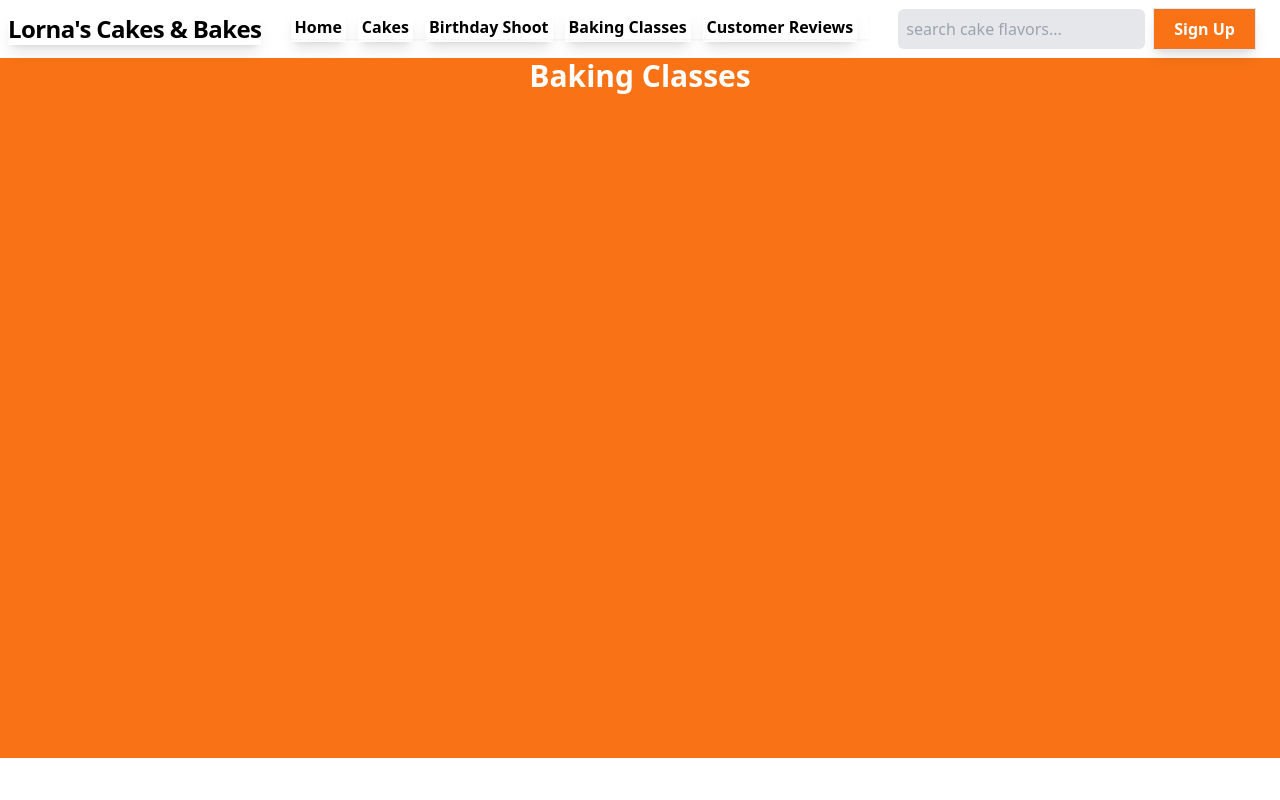
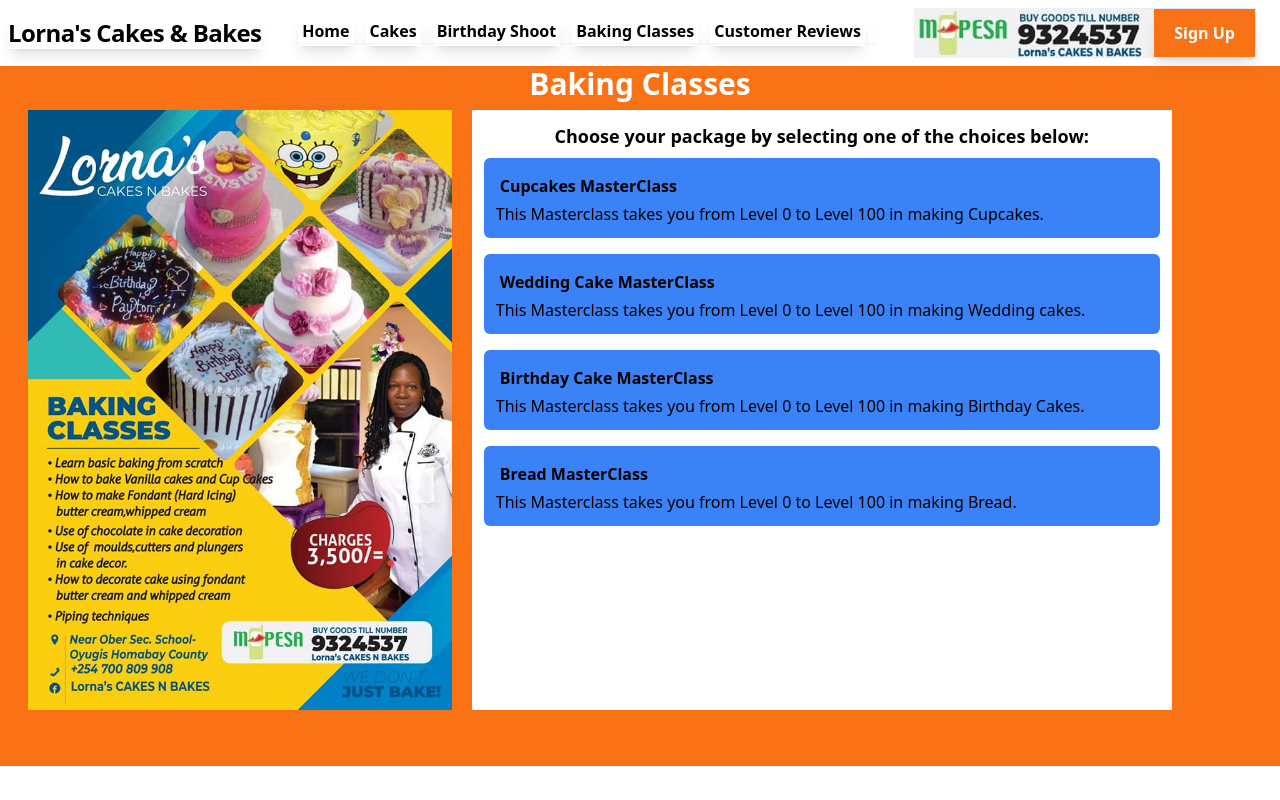
Before and after one commit to coderbenny/lornas-cakes-frontend, a React (Create React App) app: page /classes in a window 1280 px wide. Built offline with nearby package versions, Linux system fonts and the light colour scheme.

Commit message:
added the till number to the header, changed buy to  make order

```diff
--- a/src/components/BakingClasses.js
+++ b/src/components/BakingClasses.js
@@ -1,9 +1,29 @@
 import React from "react";
+import data from "../data/data";
 
-function BakingClasses() {
+function BakingClasses({ bakingClasses }) {
     return (
         <div className=" items-center align-center bg-orange-500 h-[700px]">
-            <h1 className="font-bold text-3xl text-center text-white">Baking Classes</h1>
+            <h1 className="font-bold text-3xl text-center rounded:md text-white mb-2">Baking Classes</h1>
+
+            <div className="flex">
+                <img src="./poster-baking.jpg" alt="poster" className="h-[600px] ml-7 mr-5 z-30" />
+
+                <div className="flex-column bg-white rounded:md w-[700px] mr-6 p-3">
+                    <h1 className="font-bold  text-lg mb-2 text-center">Choose your package by selecting one of the choices below:</h1>
+
+                    {data.bakingClasses.map((bakingclass) => (
+
+                        <div className="bg-blue-500 mb-4 rounded-md p-3 text-black">
+                            <h1 className="font-bold p-1">{bakingclass.title}</h1>
+                            <p className="">{bakingclass.description}</p>
+                        </div>
+
+                    ))}
+
+
+                </div>
+            </div>
         </div>
     )
 }
--- a/src/components/BirthdaySurprise.js
+++ b/src/components/BirthdaySurprise.js
@@ -6,6 +6,14 @@
         <div className=" items-center align-center bg-orange-500 h-[700px]">
             <h1 className="font-bold text-3xl text-center text-white">Birthday Surprise</h1>
             <SwipeCard/>
+
+<form className=" ">
+    <h1 className="">Book Service</h1>
+    <input type="text" placeholder="enter your name..."/>
+    <input type="text" placeholder="enter your phone number..."/>
+<button>Book</button>
+</form>
+
         </div>
     )
 }
--- a/src/components/CakeDetail.js
+++ b/src/components/CakeDetail.js
@@ -10,26 +10,40 @@
         return <div>Cake Not Found</div>
     }
 
+    function handleBuy(e){
+        e.preventDefault();
+        const formData = e.target
+        console.log(formData)
+    }
+
     return (
         <div className="items-center bg-orange-500 h-[700px] justify-center">
 
             <h1 className="font-bold text-3xl text-center text-white">Order Details</h1>
 
             <div className="flex justify-center">
+                    <form onSubmit={handleBuy}>
                 <div key={cake.id} className="flex flex-col mr-10 rounded-md mt-5 items-center bg-white p-3 w-[400px]">
                     <div className="mb-3">
                         <img src={cake.image_url} alt={cake.image_alt} className="h-full w-full" />
                     </div>
                     <h1 className="font-bold text-3xl">{cake.type}</h1>
                     <p className="mb-2 text-lg"><strong>Price:</strong> {cake.price}</p>
-                    <p className="mb-2 bg-gray-500 rounded-md text-white p-2">{cake.description}</p>
+                    <p className="mb-2 bg-teal-300 rounded-md  italic text-gray-900 p-2">{cake.description}</p>
                     <div className="flex">
+                    <div className="flex mr-4">
                         <h1 className="mr-3 font-bold">Quantity</h1>
-                        <input type="number" className="text-black text-center mb-2 border border-1 rounded-md w-[50px] border-black" />
+                        <input type="number" defaultValue="1" className="text-black text-center mb-2 border border-1 rounded-md w-[50px] border-black" />
                     </div>
-                    <NavLink className="bg-black text-white w-full text-center p-1 rounded-md font-bold" to={`/buy/${id}`}>Add To Cart</NavLink>
+                    <div className="flex">
+                        <h1 className="mr-3 font-bold">Weight <i>(in Kg)</i></h1>
+                        <input type="number" defaultValue="1" className="text-black text-center mb-2 border border-1 rounded-md w-[50px] border-black" />
+                    </div>
+                    </div>
+                    <button className="bg-black text-white w-full text-center p-1 rounded-md font-bold" >Add To Cart</button>
                     <NavLink className="text-center bg-red-500 text-white w-full p-1 font-bold rounded-md mt-2" to="/cakes">Cancel</NavLink>
                 </div>
+                    </form>
 
 
                 {/* Shopping Cart  */}
--- a/src/components/Cakes.js
+++ b/src/components/Cakes.js
@@ -21,8 +21,8 @@
                             <img src={cake.image_url} alt={cake.image_alt} className="h-40 w-full" />
                         </div>
                         <h1 className="font-bold ">{cake.type}</h1>
-                        <p className="mb-2">{cake.price}</p>
-                        <button onClick={() => handleBuyClick(cake.id)} className="bg-black text-white w-full text-center p-1 rounded-md font-bold" to="/cakes/:id">Buy</button>
+                        <p className="mb-2">{cake.price} <i>per Kg</i></p>
+                        <button onClick={() => handleBuyClick(cake.id)} className="bg-black text-white w-full text-center p-1 rounded-md font-bold" to="/cakes/:id">Place Order</button>
                     </div>
                 ))}
             </div>
--- a/src/components/Header.js
+++ b/src/components/Header.js
@@ -7,8 +7,9 @@
         <div className="flex bg-white p-2 text-black justify-between items-center z-50">
             <NavLink exact to="/" className="shadow-lg font-bold text-2xl tracking-tight cursor-pointer hover:text-orange-500">Lorna's Cakes & Bakes</NavLink>
             <Navigation />
-            <div className="hidden md:inline">
-                <input type="text" placeholder="search cake flavors..." className=" bg-gray-200 text-black p-2 mr-2 rounded-md" />
+            <div className="flex">
+                {/* <input type="text" placeholder="search cake flavors..." className=" bg-gray-200 text-black p-2 mr-2 rounded-md" /> */}
+                <img src="./till.jpg" alt="till" className="h-[50px]" />
                 <button class="shadow-lg border border-blue-100 ronded-md p-2 px-5 font-bold bg-orange-500 text-white hover:border-orange-500 mr-4">Sign Up</button>
             </div>
         </div>
--- a/src/components/SwipeCard.js
+++ b/src/components/SwipeCard.js
@@ -9,6 +9,13 @@
 function SwipeCard() {
 
     const swiper = new Swiper('.swiper', {
+
+         // Autoplay delay in seconds
+         autoplay:{
+            delay: 5000,
+        },
+
+
         // Optional parameters
         direction: 'vertical',
         loop: true,
@@ -18,10 +25,6 @@
           el: '.swiper-pagination',
         },
 
-        // Autoplay delay in seconds
-        autoplay:{
-            delay: 5000,
-        },
 
         // Navigation arrows
         navigation: {
@@ -50,8 +53,8 @@
             <div className="swiper-wrapper">
                 {/* Slides */}
                 <div className="swiper-slide h-full bg-white">My name is Benny</div>
-                <div className="swiper-slide h-full bg-white">I am 10 years</div>
-                <div className="swiper-slide h-full bg-white">A Jnr Software Engineer</div>
+                <div className="swiper-slide h-full bg-gray-500">I am 10 years</div>
+                <div className="swiper-slide h-full bg-orange-900">A Jnr Software Engineer</div>
                 {/* ... Render slides dynamically if needed */}
             </div>
             {/* If we need pagination */}
--- a/src/data/data.js
+++ b/src/data/data.js
@@ -224,4 +224,31 @@
     },
 ];
 
-export default { shopDetails, cakeType, comments };
+const bakingClasses = [
+    {
+        id: 1,
+        title: "Cupcakes MasterClass",
+        price: "$50",
+        description: "This Masterclass takes you from Level 0 to Level 100 in making Cupcakes."
+    },
+    {
+        id: 2,
+        title: "Wedding Cake MasterClass",
+        price: "$50",
+        description: "This Masterclass takes you from Level 0 to Level 100 in making Wedding cakes."
+    },
+    {
+        id: 3,
+        title: "Birthday Cake MasterClass",
+        price: "$50",
+        description: "This Masterclass takes you from Level 0 to Level 100 in making Birthday Cakes."
+    },
+    {
+        id: 4,
+        title: "Bread MasterClass",
+        price: "$50",
+        description: "This Masterclass takes you from Level 0 to Level 100 in making Bread."
+    },
+];
+
+export default { shopDetails, cakeType, comments, bakingClasses };
```
Also changed, not shown: public/poster-baking.jpg (added), public/till.jpg (added).
